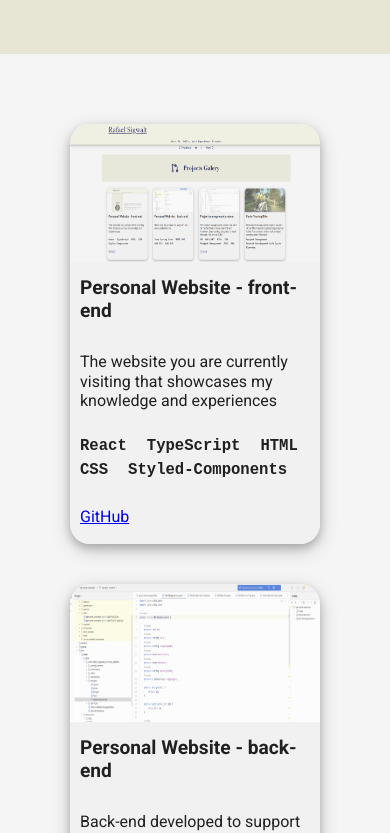
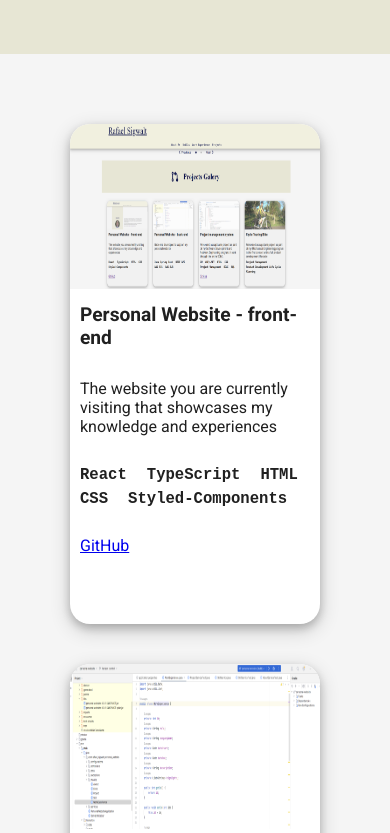
Before and after one commit to rafsig/rafael-sigwalt-site, a React (Vite) app: page / in a window 390 px wide. Shown: the part 3810-4643 px from the top of the page. Built offline with nearby package versions, Linux system fonts and the light colour scheme; the HTML template or start-up script is replaced by a standard one.

Commit message:
Fix mobile incompatibilities (#8)
* fix title font sizes

* fix menu for mobile

* fix galery cards

```diff
--- a/src/components/Section/Galery/Card/index.tsx
+++ b/src/components/Section/Galery/Card/index.tsx
@@ -10,8 +10,15 @@ const CardDivStyled = styled.div`
     box-shadow: 0 4px 8px 0 rgba(0, 0, 0, 0.2), 0 6px 20px 0 rgba(0, 0, 0, 0.19);
     overflow: hidden;
     &:hover{
-        background-color: rgb(240, 240, 240);
+        background-color: rgb(255, 255, 255);
         cursor: pointer;
+        img{
+            opacity: 100%;
+        }
+    }
+    @media (max-width:800px) {
+        background-color: rgb(255, 255, 255);
+        height:500px;
         img{
             opacity: 100%;
         }
@@ -26,6 +33,7 @@ const CardImageStyled = styled.img`
 `
 const CardContentCotainer = styled.div`
     padding:10px 10px;
+    height: 77%;
     display: flex;
     flex-direction: column;
     gap:30px;
@@ -40,7 +48,10 @@ const CardTitle = styled.h3`
 
 const Description = styled.p`
     margin: 0;
-    height: 55px;
+    height: 65px;
+    @media (max-width: 800px) {
+        height: fit-content;
+    }
 `
 
 
```
